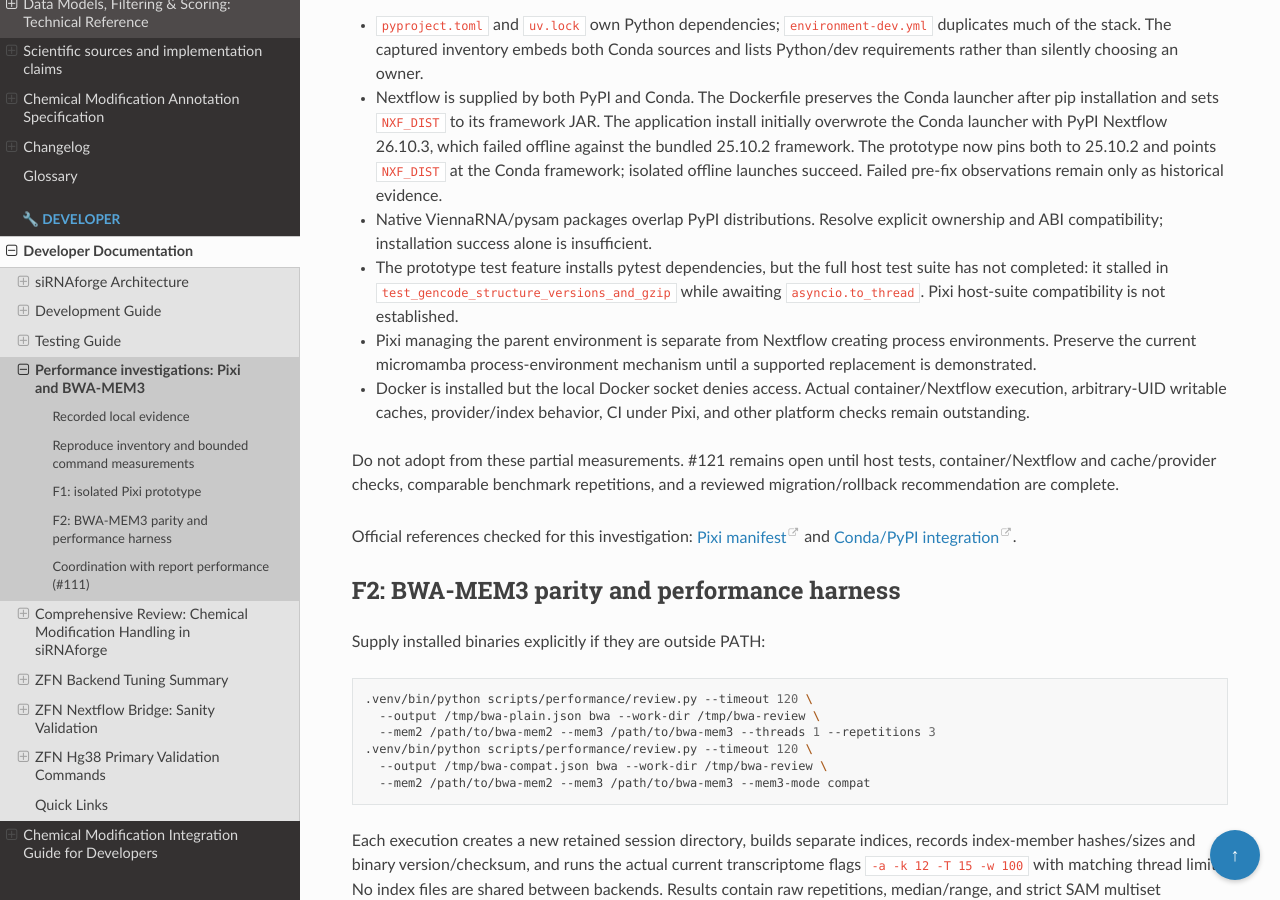
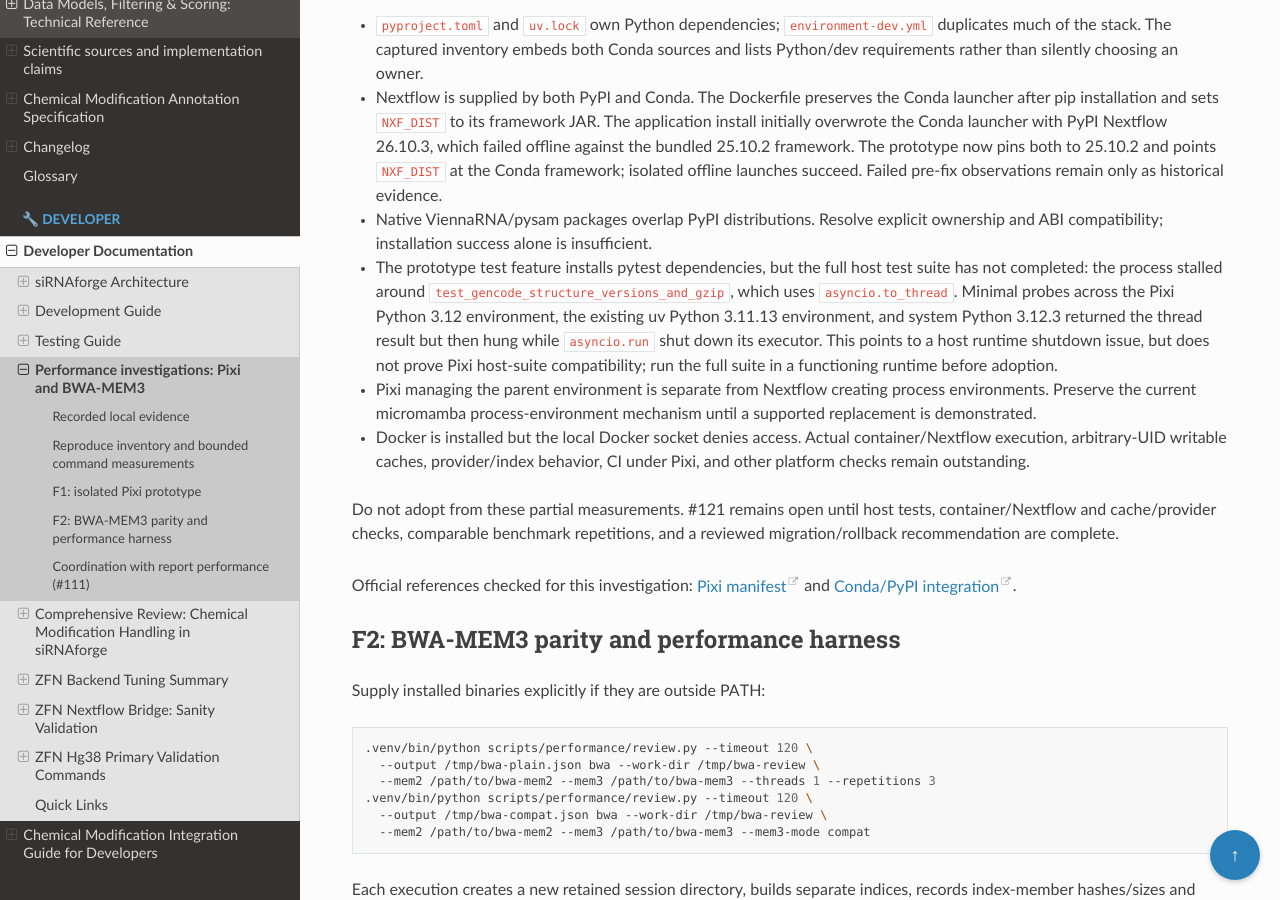
Before and after one commit to Austin-s-h/sirnaforge, a Sphinx documentation site: the page built from docs/developer/performance_review.md, in a window 1280 px wide and 900 px high, scrolled down 2382 px. Built offline with Sphinx 7.4.7 and the Read the Docs theme 3.1.0, drawn with Linux system fonts in a browser that asks for light colours.

Commit message:
Clarify Pixi host test shutdown blocker

```diff
--- a/docs/developer/performance_review.md
+++ b/docs/developer/performance_review.md
@@ -120,9 +120,13 @@
 - Native ViennaRNA/pysam packages overlap PyPI distributions. Resolve explicit
   ownership and ABI compatibility; installation success alone is insufficient.
 - The prototype test feature installs pytest dependencies, but the full host
-  test suite has not completed: it stalled in
-  `test_gencode_structure_versions_and_gzip` while awaiting `asyncio.to_thread`.
-  Pixi host-suite compatibility is not established.
+  test suite has not completed: the process stalled around
+  `test_gencode_structure_versions_and_gzip`, which uses `asyncio.to_thread`.
+  Minimal probes across the Pixi Python 3.12 environment, the existing uv Python
+  3.11.13 environment, and system Python 3.12.3 returned the thread result but
+  then hung while `asyncio.run` shut down its executor. This points to a host
+  runtime shutdown issue, but does not prove Pixi host-suite compatibility; run
+  the full suite in a functioning runtime before adoption.
 - Pixi managing the parent environment is separate from Nextflow creating
   process environments. Preserve the current micromamba process-environment
   mechanism until a supported replacement is demonstrated.
```
